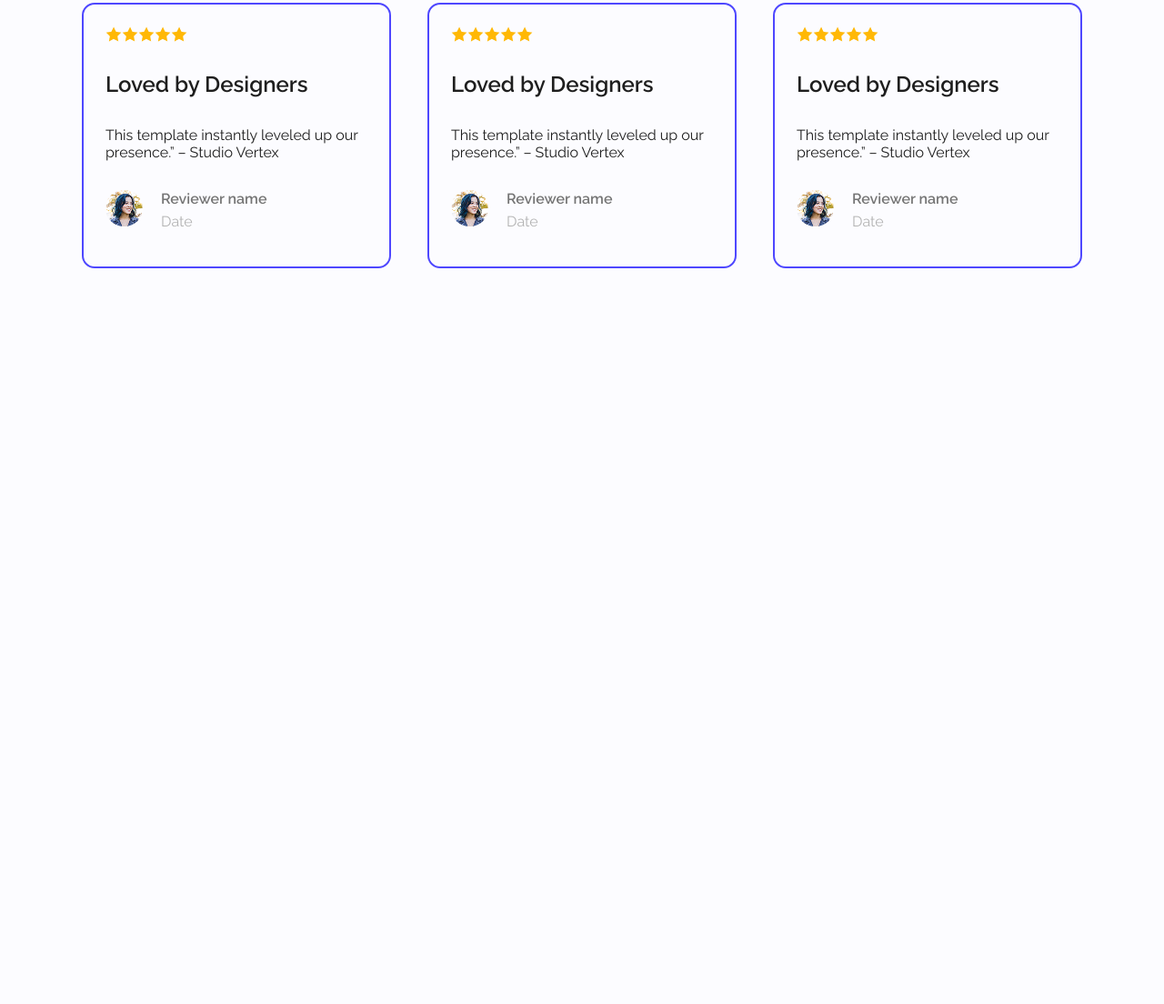
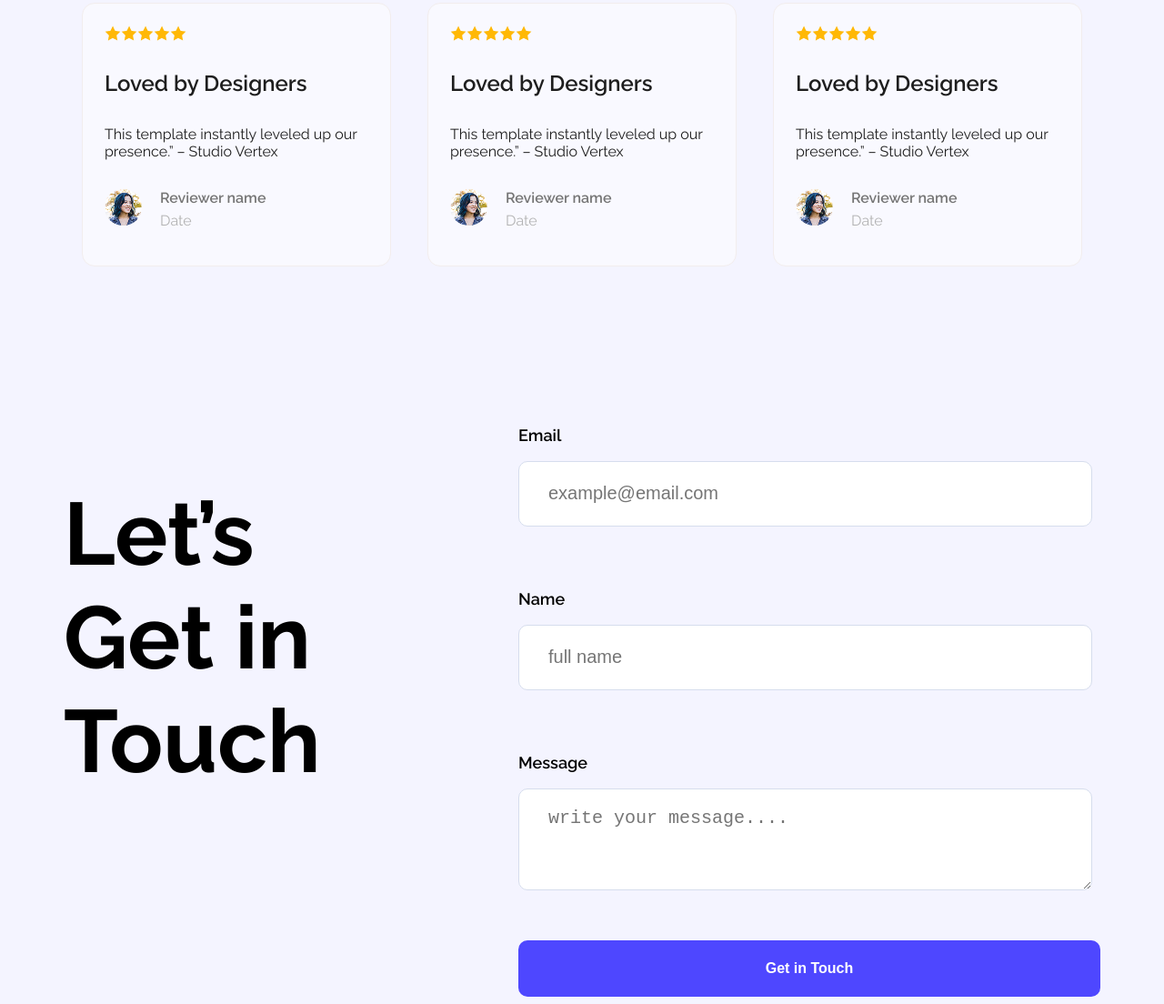
Before and after one commit to IrfanGalib/my-first-full-html-website, a plain HTML site: page index.html in a window 1280 px wide. Shown: the part 1857-2961 px from the top of the page at 91% size. Before the commit the page ends 2180 px from the top, so only its background shows below. Drawn offline with Linux system fonts and the light colour scheme.

Commit message:
Added the Let's Get in Touch Section

```diff
--- a/index.html
+++ b/index.html
@@ -16,7 +16,7 @@
 
 </head>
 
-<body class="raleway-normal bg-color-whole-body">
+<body class="raleway-normal bg-color">
     <header style="background-image: url(images/Hero-bg.png);" >
         <nav>
         <h3 class="inter-normal nav-title">Logo</h3>
@@ -139,6 +139,23 @@
            </div>
 
 </Section>
+<!-- Let’s Get in Touch Start -->
+ <section class="form">
+    <h2 class="form-title">Let’s Get in Touch</h2>
+    <form action="">
+        <h3 class="form-name">Email</h3>
+         <input type="email" name="" id="" placeholder="example@email.com">
+         <h3 class="form-name">Name</h3>
+         <input type="text" placeholder="full name">
+         <h3 class="form-name">Message</h3>
+         <textarea name="" id="" cols="30" rows="60" placeholder="write your message...."></textarea>
+         <input class="btn-primary btn-get-in" type="button" value="Get in Touch">
+    </form>
+ </section>
     </main>
+
+    <footer>
+
+    </footer>
 </body>
 </html>
--- a/website.css
+++ b/website.css
@@ -162,9 +162,10 @@ main{
 
 /* What our users say */
 .card{
-    border: 2px solid #4E47FF;
+    border: 1px solid #F2EDED;
     border-radius: 14px;
     margin: 20px;
+    background-color: rgba(255, 255, 255, 0.5);
     padding: 24px;
 }
 
@@ -218,3 +219,71 @@ main{
     text-align: center;
     margin-top: 137px;
 }
+
+/* Let’s Get in Touch Start */
+.form{
+    display: flex;
+    justify-content: space-between;
+    gap: 200px;
+    margin-top: 137px;
+}
+.form-title{
+    font-size: 97px;
+    color: black;
+
+}
+
+.bg-color{
+    background-color: rgba(78, 71, 255, 0.06);
+
+}
+input[type="text"]{
+    height: 30px;
+    width: 497px;
+    gap: 10px;
+    border-radius: 10px;
+    border: 1px solid #D6DDED;
+    background-color: rgb(255, 255, 255);
+    color: rgba(0, 0, 0, 0.5);
+    font-size: 20px ;
+    margin-bottom: 51px;
+    padding: 20px 100px 20px 32px;
+
+}
+
+input[type="email"]{
+     height: 30px;
+    width: 497px;
+    gap: 10px;
+    border-radius: 10px;
+    border: 1px solid #D6DDED;
+    background-color: rgb(255, 255, 255);
+    color: rgba(0, 0, 0, 0.5);
+    font-size: 20px ;
+    margin-bottom: 51px;
+    padding: 20px 100px 20px 32px;
+}
+
+textarea{
+    height:70px;
+    width: 497px;
+    gap: 10px;
+    border-radius: 10px;
+    border: 1px solid #D6DDED;
+    background-color: rgb(255, 255, 255);
+    color: rgba(0, 0, 0, 0.5);
+    font-size: 20px ;
+    margin-bottom: 51px;
+    padding: 20px 100px 20px 32px;
+}
+
+.btn-get-in{
+    width: 640px;
+    height: 62px;
+}
+
+.form-name{
+    font-size: 18px;
+    font-weight: 600;
+    color: black;
+}
```
